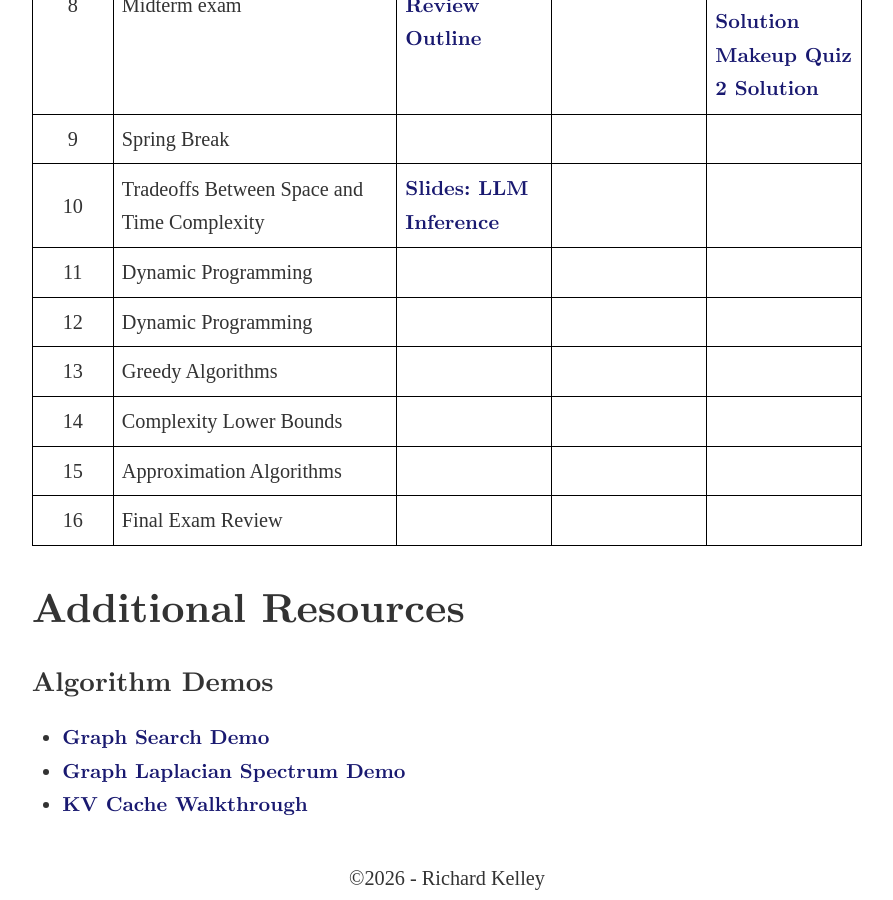
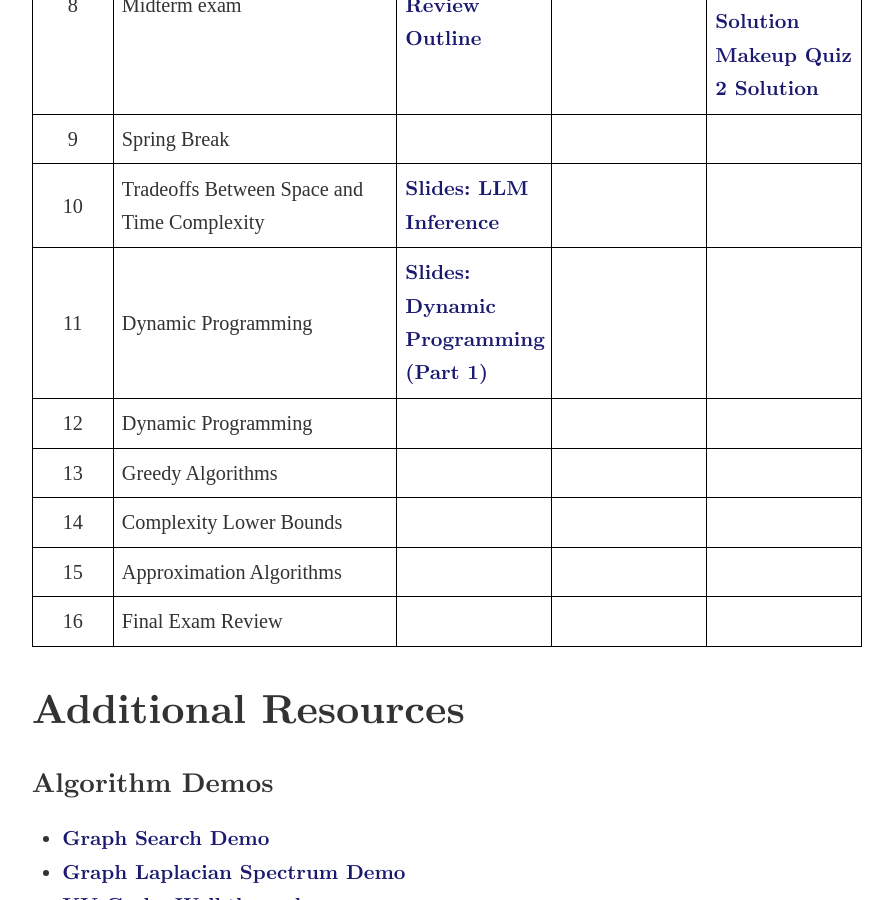
Before and after one commit to RichardKelley/richardkelley.github.io, a Jekyll site: the page built from csc411.md, in a window 1280 px wide and 900 px high, scrolled down 1918 px. Shown: the whole window, without its empty margins (193-1086 px from the left). Built offline with Jekyll 4.4.1, drawn with Linux system fonts in a browser that asks for light colours; some web fonts are replaced.

Commit message:
Added DP part 1 slides.

```diff
--- a/csc411.md
+++ b/csc411.md
@@ -137,7 +137,9 @@
     <tr>
       <td style="border: 1px solid #000; padding: 0.4em; text-align: center; width: 4em;">11</td>
       <td style="border: 1px solid #000; padding: 0.4em;">Dynamic Programming</td>
-      <td style="border: 1px solid #000; padding: 0.4em;"></td>
+      <td style="border: 1px solid #000; padding: 0.4em;">
+        <a href="/CSC411_slides/dp-1.pdf" target="_blank">Slides: Dynamic Programming (Part 1)</a>
+      </td>
       <td style="border: 1px solid #000; padding: 0.4em;"></td>
       <td style="border: 1px solid #000; padding: 0.4em;"></td>
     </tr>
```
Also changed, not shown: 1 other file.
